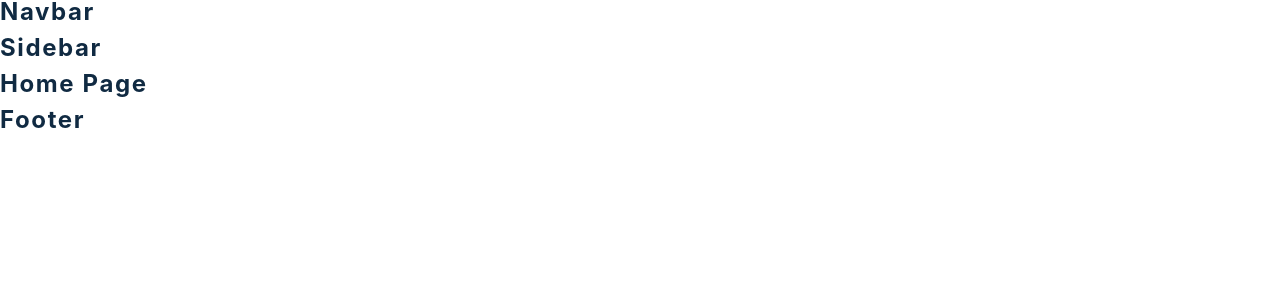
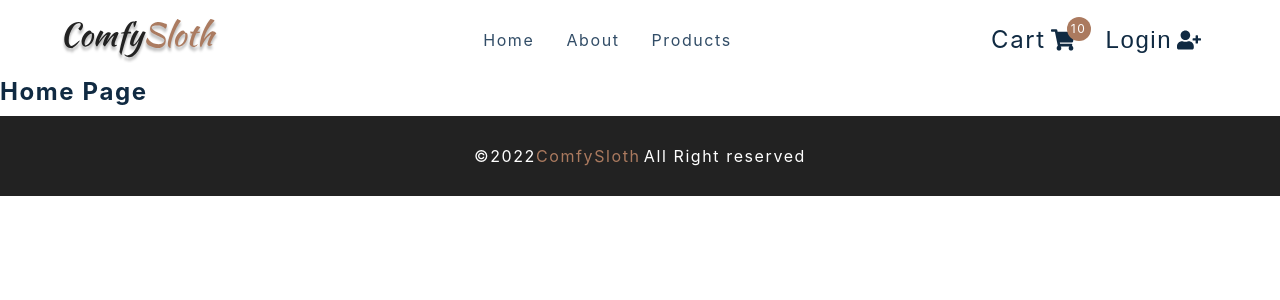
Before and after one commit to Jack-H0124/react-ecommerce-project-main, a React (Create React App) app: page / in a window 1280 px wide. Shown: the top 300 px of the page. Built offline with nearby package versions, Linux system fonts and the light colour scheme.

Commit message:
updated navbar sidebar and footer

```diff
--- a/src/components/CartButtons.js
+++ b/src/components/CartButtons.js
@@ -7,7 +7,17 @@
 import { useUserContext } from '../context/user_context'
 
 const CartButtons = () => {
-  return <h4>cart buttons </h4>
+  return <Wrapper className='cart-btn-wrapper'>
+    <Link to='/cart' className='cart-btn'>
+      Cart <span className='cart-container'>
+        <FaShoppingCart/>
+        <span className='cart-value'>10</span>
+      </span>
+    </Link>
+    <button type='button' className="auth-btn">Login
+      <FaUserPlus/>
+    </button>
+  </Wrapper>
 }
 
 const Wrapper = styled.div`
--- a/src/components/Footer.js
+++ b/src/components/Footer.js
@@ -1,7 +1,14 @@
 import React from 'react'
 import styled from 'styled-components'
 const Footer = () => {
-  return <h4>footer</h4>
+  return <Wrapper>
+    <h5>
+      &copy;{new Date().getFullYear()}
+      <span>ComfySloth</span>
+    </h5>
+    <h5>All Right reserved</h5>
+
+  </Wrapper>
 }
 
 const Wrapper = styled.footer`
--- a/src/components/Navbar.js
+++ b/src/components/Navbar.js
@@ -9,7 +9,27 @@
 import { useUserContext } from '../context/user_context'
 
 const Nav = () => {
-  return <h4>navbar</h4>
+  return <NavContainer>
+      <div className="nav-center">
+        <div className="nav-header">
+          <Link to='/'>
+              <img src={logo}alt='comfy sloyh logo svg '/>
+          </Link>
+          <button type='button' className="nav-toggle">
+            <FaBars/>
+          </button>
+        </div>
+        <ul className="nav-links">
+          {links.map((link)=>{
+            const{id,text,url}=link;
+            return <li key={id}>
+              <Link to={url}>{text}</Link>
+              </li>
+          })}
+        </ul>
+        <CartButtons/>
+        </div>
+  </NavContainer>
 }
 
 const NavContainer = styled.nav`
--- a/src/components/Sidebar.js
+++ b/src/components/Sidebar.js
@@ -9,7 +9,28 @@
 import { useUserContext } from '../context/user_context'
 
 const Sidebar = () => {
-  return <h4>sidebar</h4>
+  const isOpen=true;
+  return <SidebarContainer>
+    <aside className={`${isOpen ? 'sidebar show-sidebar':'sidebar'}`}>
+        <div className="sidebar-header">
+          <img src={logo} className='logo' alt='logo'/>
+          <button type='button' className='close-btn'>
+            <FaTimes/>
+          </button>
+        </div>
+        <ul className="links">
+          {links.map(({id,text,url})=>{
+            return(<li key={id}>
+                      <Link to={url}>{text}</Link>
+                    </li>)
+          })}
+          <li >
+                      <Link to='/checkout'>checkout</Link>
+                    </li>
+        </ul>
+        <CartButtons/>
+    </aside>
+  </SidebarContainer>
 }
 
 const SidebarContainer = styled.div`
```
